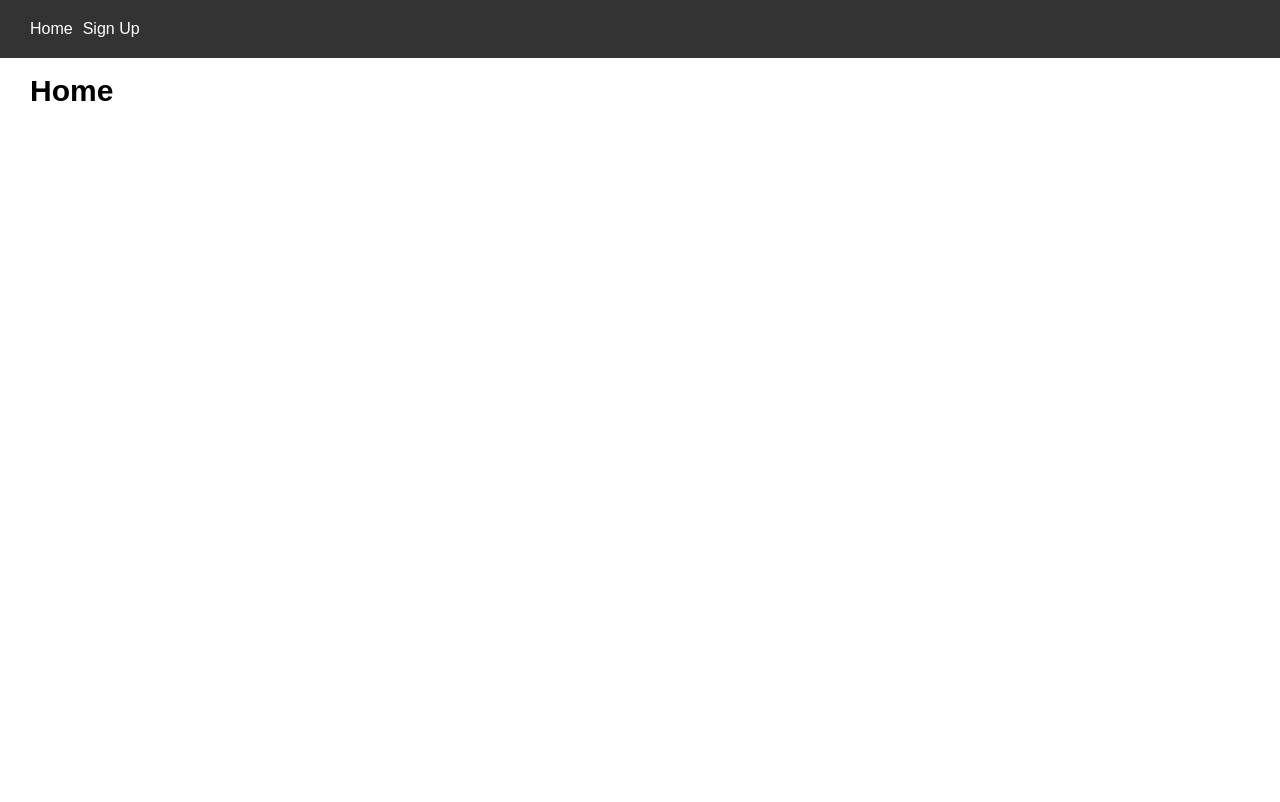
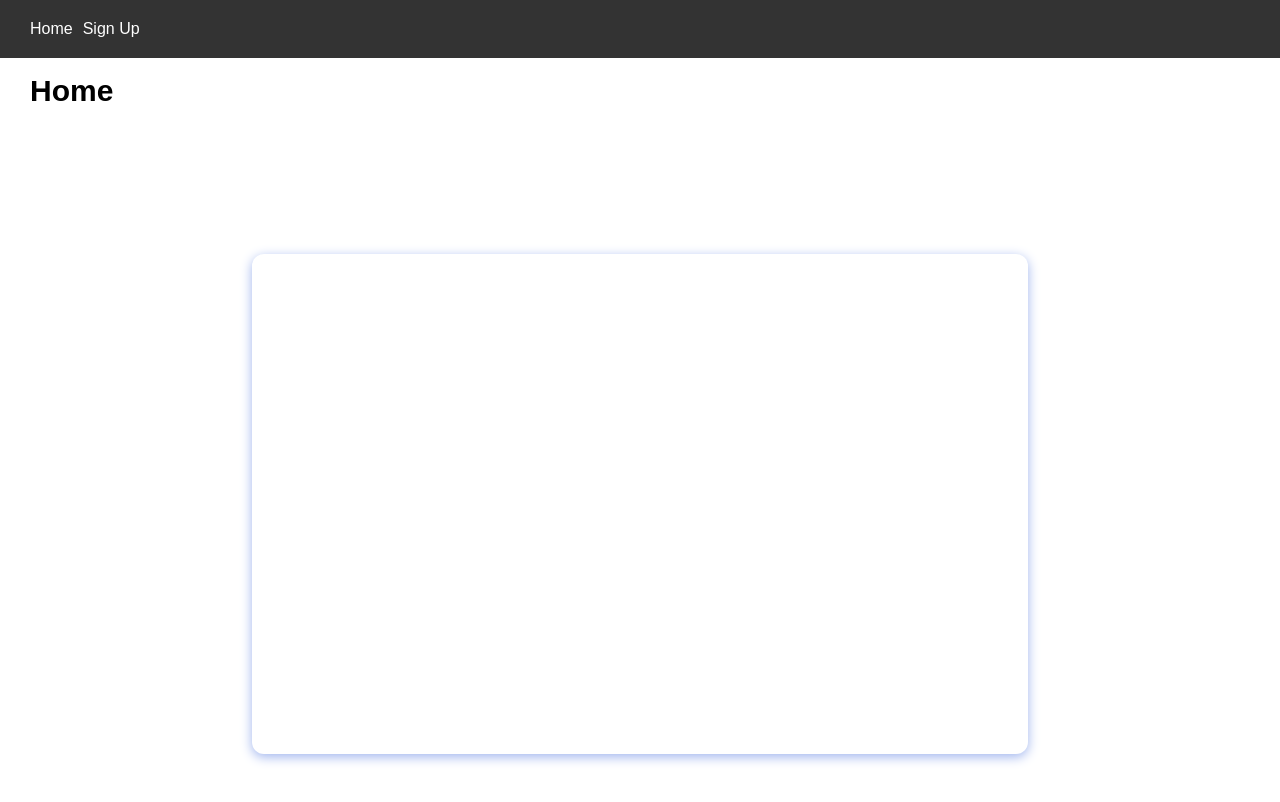
Before and after one commit to Zyar3k/step_indicator_react, a React (Create React App) app: page / in a window 1280 px wide. Shown: the top 802 px of the page. Built offline with nearby package versions, Linux system fonts and the light colour scheme.

Commit message:
Add signup component

```diff
--- a/src/App.css
+++ b/src/App.css
@@ -29,3 +29,33 @@ nav a {
   font-size: 30px;
   line-height: 1;
 }
+
+/* Signup styles */
+
+.signup {
+  width: 100%;
+  min-height: calc(100vh - 58px);
+  display: flex;
+  flex-direction: column;
+  align-items: center;
+}
+
+.signup .mainContainer {
+  width: 100%;
+  max-width: 776px;
+  margin: 0 auto;
+  padding: 70px 0;
+}
+
+.signup .output {
+  margin: 60px 0 0 0;
+  padding: 30px;
+  width: 100%;
+  min-height: 500px;
+  background: #fff;
+  border-radius: 12px;
+  box-shadow: 0px 3px 12px rgb(160, 181, 238);
+  display: flex;
+  flex-direction: column;
+  justify-content: space-between;
+}
--- a/src/App.js
+++ b/src/App.js
@@ -1,6 +1,7 @@
 import { BrowserRouter as Router, Route, NavLink } from "react-router-dom";
 
 import "./App.css";
+import Signup from "./components/Signup";
 
 function App() {
   return (
@@ -9,9 +10,10 @@ function App() {
         <NavLink to='/'>Home</NavLink>
         <NavLink to='/signup/step1'>Sign Up</NavLink>
       </nav>
-      <Route>
+      <Route exact path='/'>
         <h2 className='homeTitle'>Home</h2>
       </Route>
+      <Route exact to='/signup/:step' component={Signup} />
     </Router>
   );
 }
--- /dev/null
+++ b/src/components/Signup.js
@@ -0,0 +1,26 @@
+import { Route, Link } from "react-router-dom";
+
+const Signup = () => {
+  return (
+    <div className='signup'>
+      <div className='mainContainer'>
+        <div className='output'>
+          <Route exact path='signup/step1'>
+            First step
+          </Route>
+          <Route exact path='signup/step2'>
+            Second step
+          </Route>
+          <Route exact path='signup/step3'>
+            Third step
+          </Route>
+          <Route exact path='signup/step4'>
+            Fourth step
+          </Route>
+        </div>
+      </div>
+    </div>
+  );
+};
+
+export default Signup;
```
Also changed, not shown: 1 other file (tests, documents, lock files or other folders).
